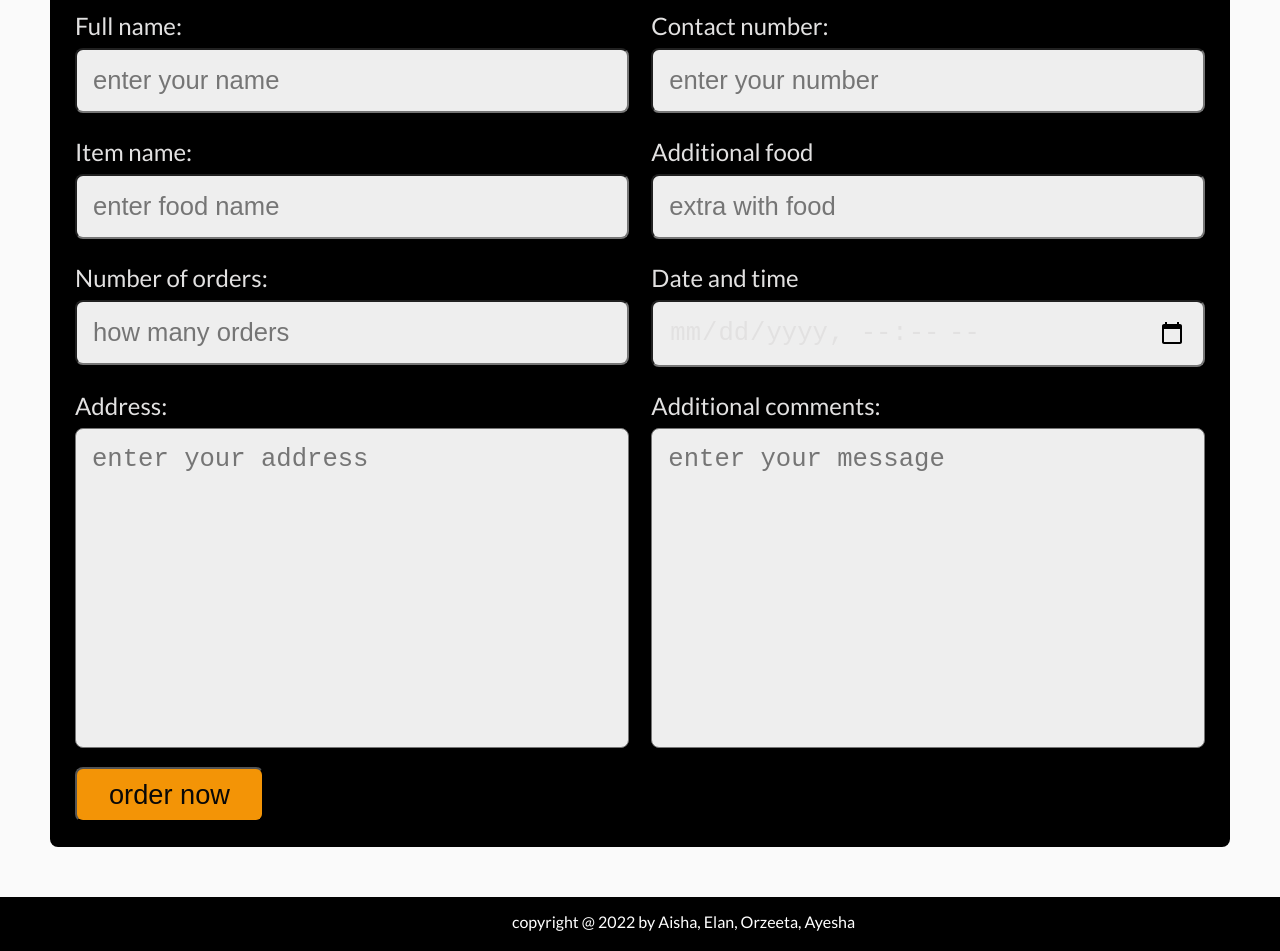
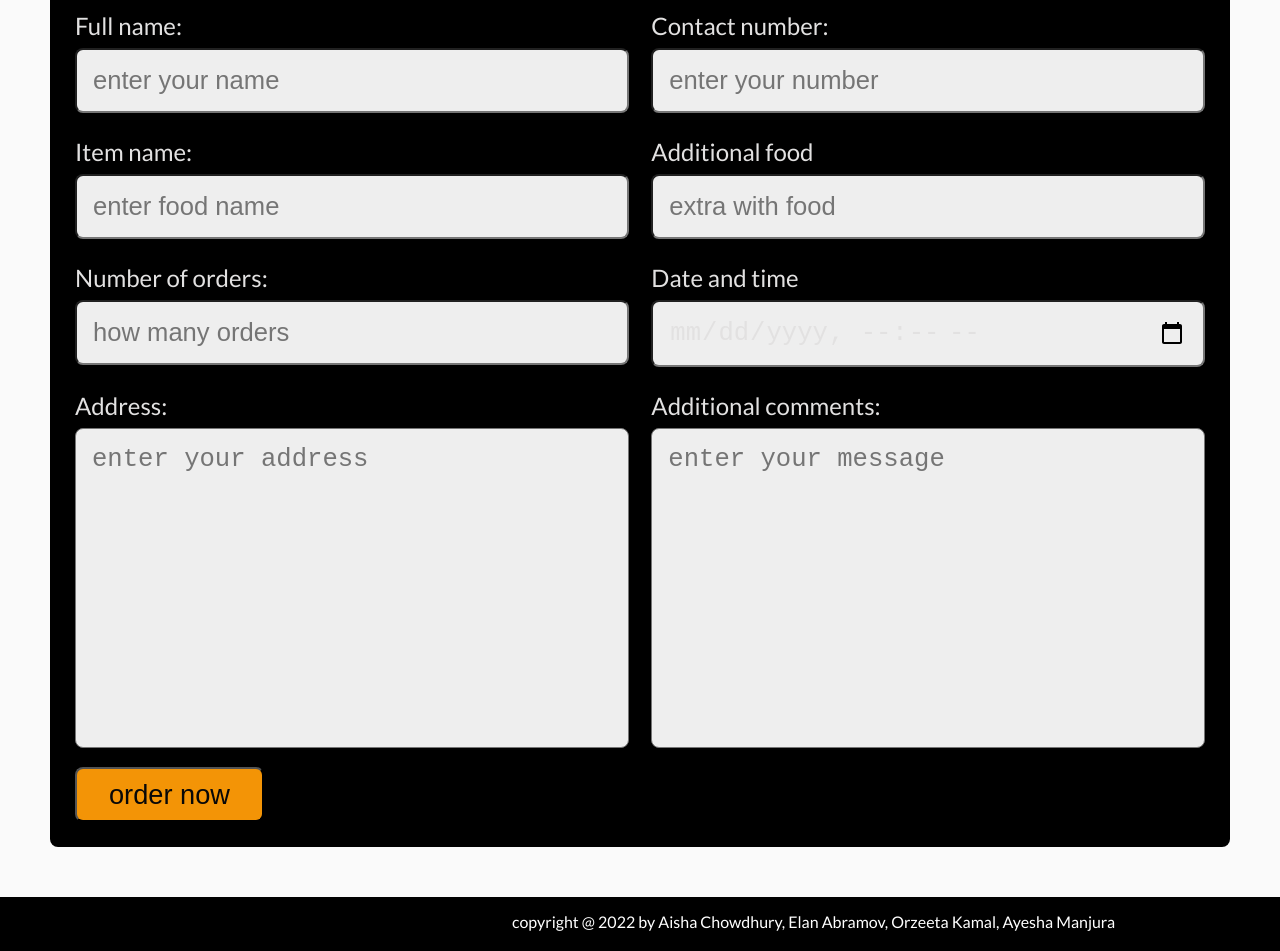
Before and after one commit to chowdhuryaisha/streetsofJapan, a plain HTML site: page contacts.html in a window 1280 px wide. Shown: the part 180-1131 px from the top of the page. Drawn offline with Linux system fonts and the light colour scheme.

Commit message:
Update contacts.html

```diff
--- a/contacts.html
+++ b/contacts.html
@@ -96,7 +96,7 @@
         </section>
     </div>
     <div>
-        <footer class="credit"> copyright @ 2022 by <span>Aisha, Elan, Orzeeta, Ayesha </span> </footer>
+        <footer class="credit"> copyright @ 2022 by <span>Aisha Chowdhury, Elan Abramov, Orzeeta Kamal, Ayesha Manjura</span> </footer>
     </div>
     <script src="contacts.js"></script>
 
```
